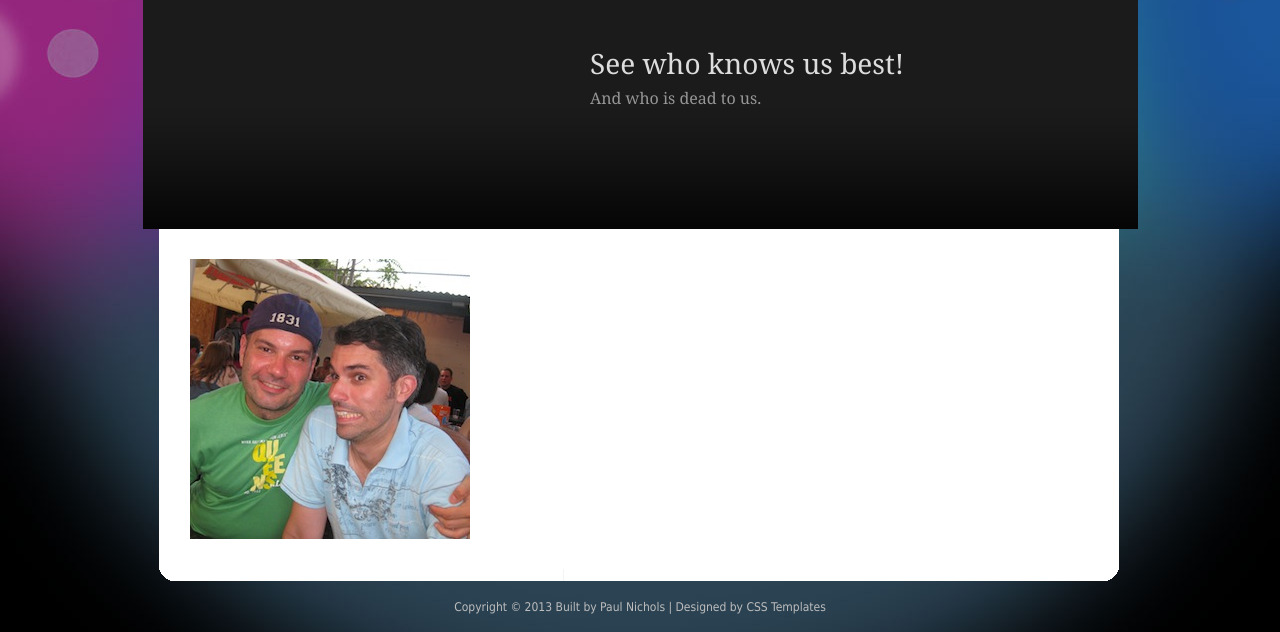
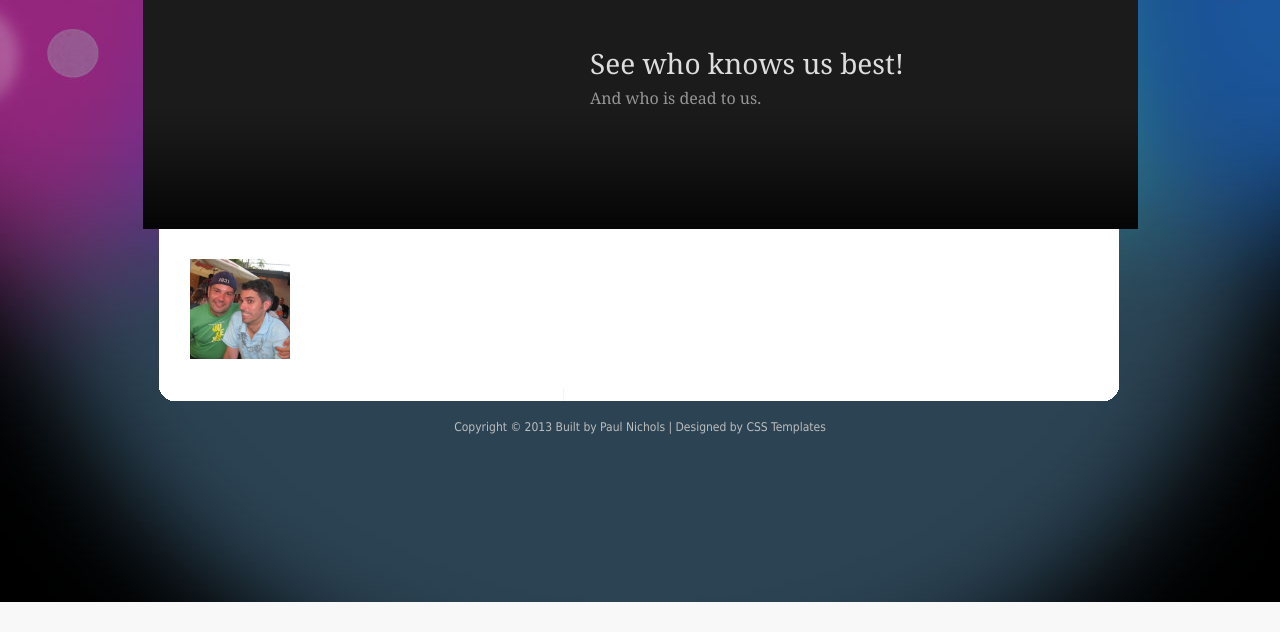
Before and after one commit to paulnicholsen27/wedding-website, a Django app: page /photos/ in a window 1280 px wide. Shown: the part 198-830 px from the top of the page. After the commit the page ends 800 px from the top, so only its background shows below. Run offline with Django 3.2, Linux system fonts and the light colour scheme; data comes from the database, SQL or seed files in the repository; parts of the project's set-up code (start-up, migrations or seed data) failed here and were passed over.

Commit message:
got thumbnails working on fancybox.

```diff
--- a/mainsite/static/css/templatemo_style.css
+++ b/mainsite/static/css/templatemo_style.css
@@ -542,3 +542,9 @@ a.more:hover { text-decoration: none; color: #fff; }
 	margin: 10px 22px 5px 22px;
 	text-align: justify;
 }
+
+/*fancybox*/
+.fancybox-thumb img{
+	height: 100px;
+	width: 100px;
+}
--- a/mainsite/static/js/base.js
+++ b/mainsite/static/js/base.js
@@ -87,6 +87,22 @@ setInterval(function(){
 }, 1);
 }
 })
+
+$(document).ready(function() {
+	$(".fancybox-thumb").fancybox({
+		prevEffect	: 'none',
+		nextEffect	: 'none',
+		helpers	: {
+			title	: {
+				type: 'outside'
+			},
+			thumbs	: {
+				width	: 50,
+				height	: 50
+			}
+		}
+	});
+});
 // $("#newuser_fancy").fancybox({
 // 	'scrolling'	: 'no',
 // 	helpers : {
--- a/mainsite/templates/base.html
+++ b/mainsite/templates/base.html
@@ -7,9 +7,14 @@
 <meta name="keywords" content="Paul, Nichols, Jason, Olsen, Nicholsen, Wedding," />
 <meta name="description" content="Personal website for the Nicholsen big gay wedding" />
 <link rel="stylesheet" href="/static/css/templatemo_style.css"  type="text/css" />
+<!-- general fancybox and jquery -->
 <script type="text/javascript" src="http://code.jquery.com/jquery-latest.min.js"></script>
 <script type="text/javascript" src="/static/js/fancybox/jquery.fancybox.pack.js"></script>
 <link rel="stylesheet" href="/static/js/fancybox/jquery.fancybox.css" type="text/css" media="screen" />
+<!-- for fancy box thumbnails -->
+<link rel="stylesheet" href="/static/js/fancybox/helpers/jquery.fancybox-buttons.css?v=1.0.5" type="text/css" media="screen" />
+<script type="text/javascript" src="/static/js/fancybox/helpers/jquery.fancybox-buttons.js?v=1.0.5"></script>
+<script type="text/javascript" src="/static/js/fancybox/helpers/jquery.fancybox-media.js?v=1.0.6"></script>
 <script type="text/javascript" src="/static/js/base.js"></script>
 <script language="javascript" type="text/javascript">
 function clearText(field)
--- a/photoalbum/templates/album.html
+++ b/photoalbum/templates/album.html
@@ -15,7 +15,12 @@
 
     <div id="templatemo_content">
 
-    <a class="fancybox" href="../static/images/photoalbum/jason_minardi5.jpg"><img src="../static/images/photoalbum/jason_minardi5.jpg" alt=""/>
+<!--     <a class="fancybox" href="../static/images/photoalbum/jason_minardi5.jpg"><img src="../static/images/photoalbum/jason_minardi5.jpg" alt=""/> -->
+
+
+    <a class="fancybox-thumb" rel="fancybox-thumb" href="../static/images/photoalbum/jason_minardi5.jpg" title="Ayvalık, Turkey (Nejdet Düzen)">
+  <img src="../static/images/photoalbum/jason_minardi5.jpg" alt="" />
+</a>
         <div class="cleaner"></div>
       </div>
       <div id="templatemo_content_bottom"></div>
```
